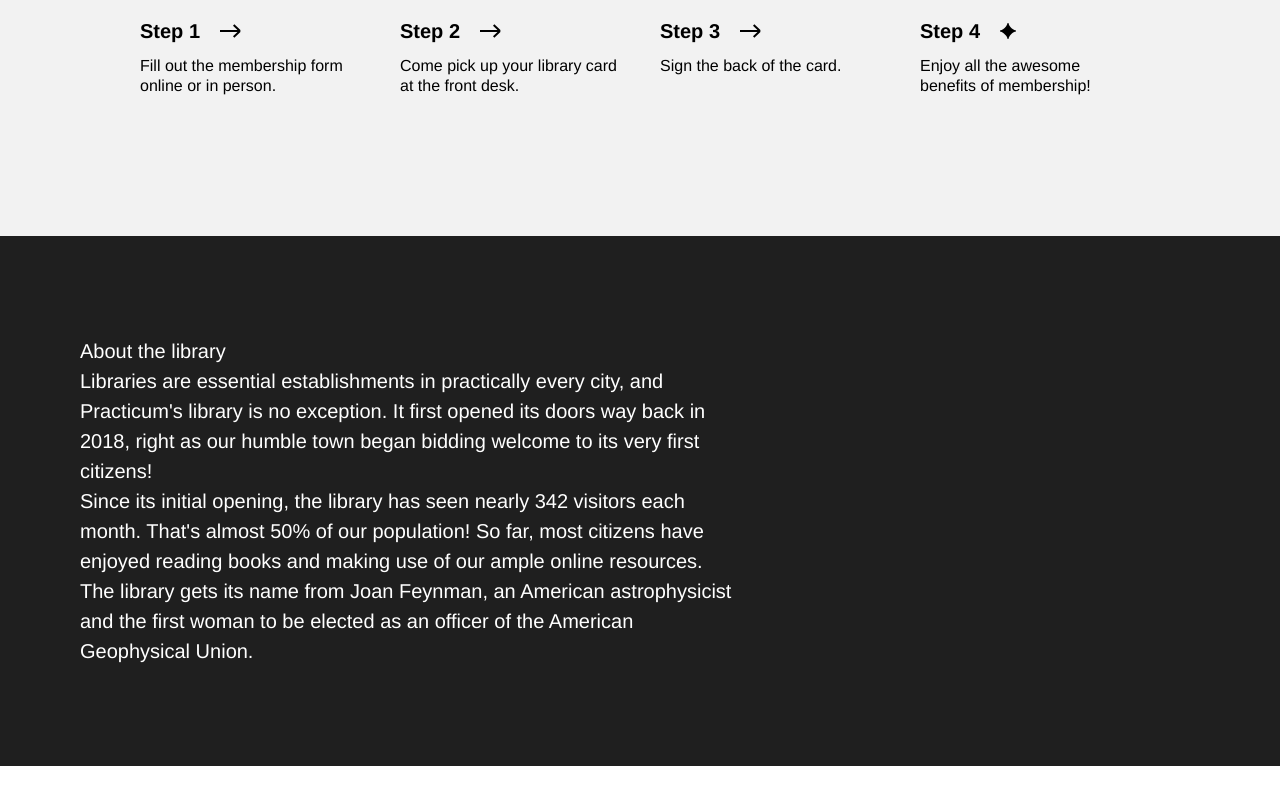
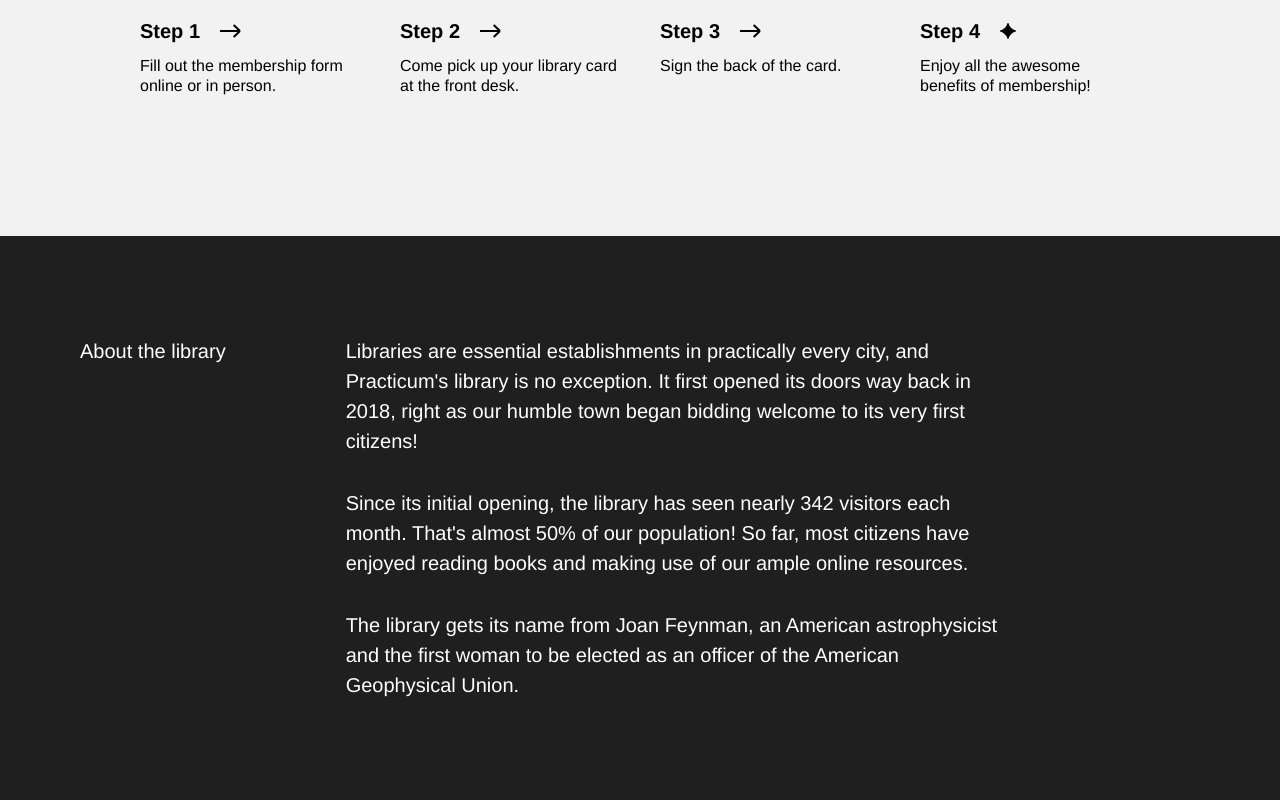
Before and after one commit to RandyPol/se_project_library, a plain HTML site: page index.html in a window 1280 px wide. Shown: the part 3206-4006 px from the top of the page. Before the commit the page ends 3972 px from the top, so only its background shows below. Drawn offline with Linux system fonts and the light colour scheme.

Commit message:
Task 6. Arranging text

```diff
--- a/styles/style.css
+++ b/styles/style.css
@@ -376,6 +376,8 @@
   overflow: hidden;
   position: relative;
   box-sizing: border-box;
+  display: flex;
+  column-gap: 120px;
 }
 
 .about__title {
@@ -392,6 +394,9 @@
   line-height: 30px;
   font-weight: 400;
   max-width: 660px;
+  display: flex;
+  flex-direction: column;
+  row-gap: 32px;
 }
 
 .about__paragraph {
```
Also changed, not shown: index.html (+2 -0 lines).
